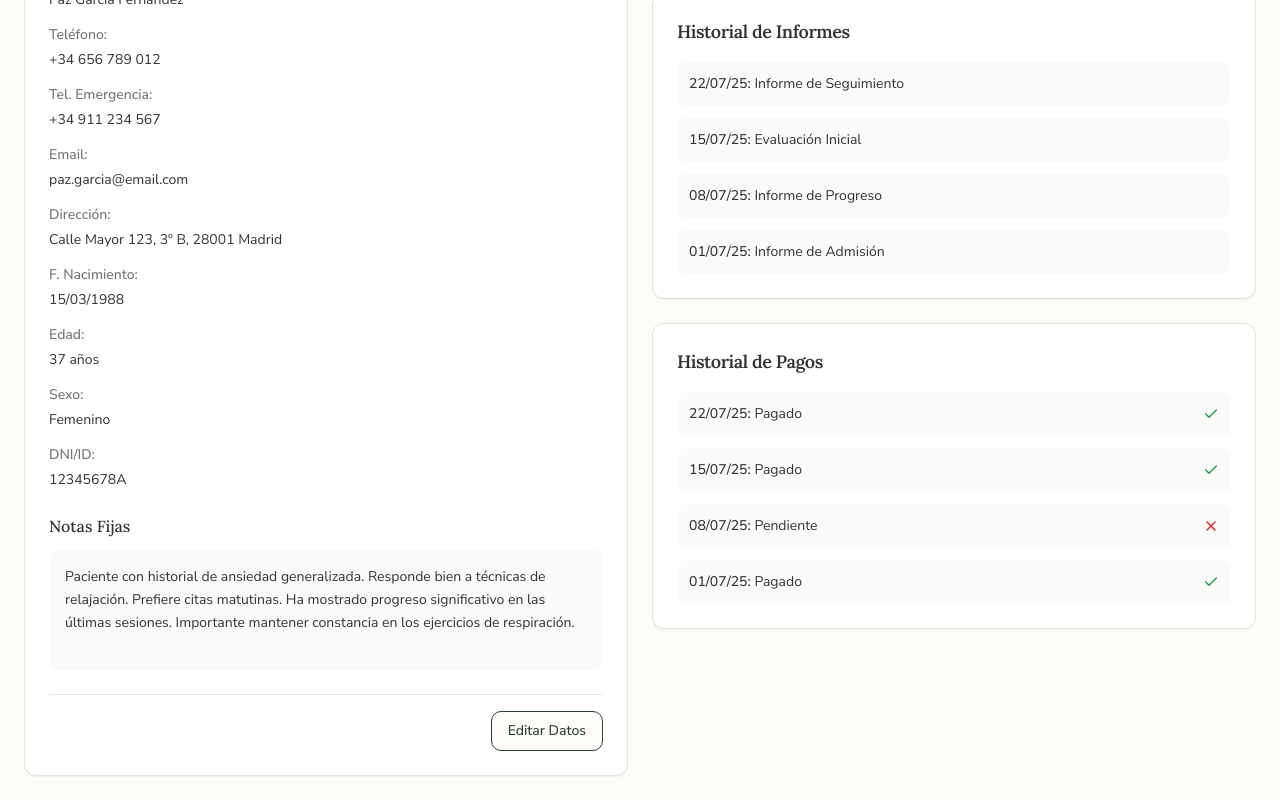
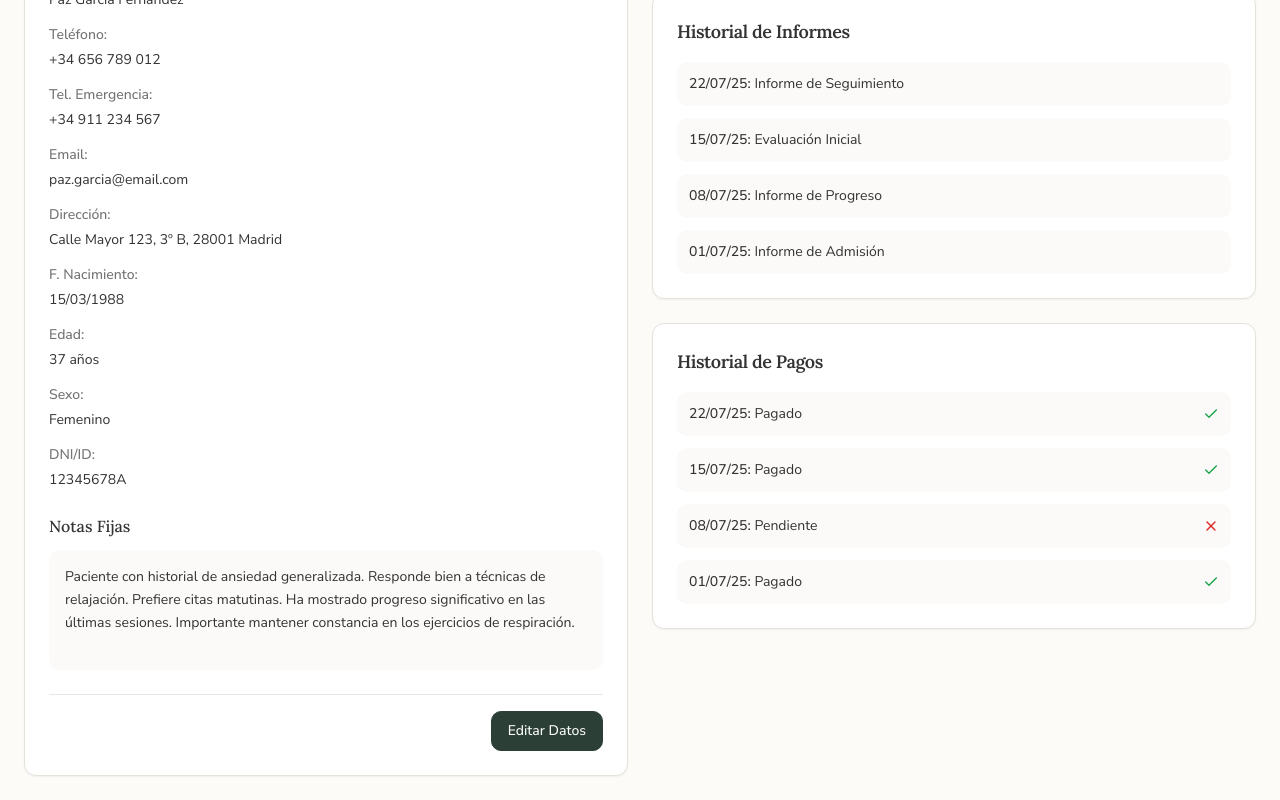
Before and after one commit to projectexinoxano-lab/inforia-knowledge-flow, a React (Vite) app: page /patient-profile in a window 1280 px wide. Shown: the part 312-1112 px from the top of the page. Built offline with nearby package versions, Linux system fonts and the light colour scheme.

Commit message:
Update edit button style
Changed the "Editar Datos" button to be green by default and change to white on hover, matching the brand's interactive element styling.

```diff
--- a/src/pages/PatientProfile.tsx
+++ b/src/pages/PatientProfile.tsx
@@ -146,9 +146,8 @@ export default function PatientProfile() {
               {/* Botones de Acción */}
               <div className="flex justify-end gap-3 pt-4 border-t border-module-border">
                 <Button
-                  variant="outline"
                   onClick={() => setEditMode(!editMode)}
-                  className="border-primary text-primary hover:bg-[#FBF9F6] hover:border-primary transition-colors"
+                  className="bg-primary hover:bg-[#FBF9F6] hover:text-primary text-primary-foreground border border-primary transition-colors"
                 >
                   {editMode ? "Cancelar" : "Editar Datos"}
                 </Button>
```
